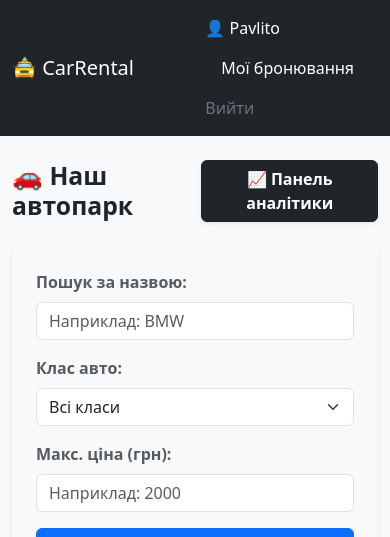
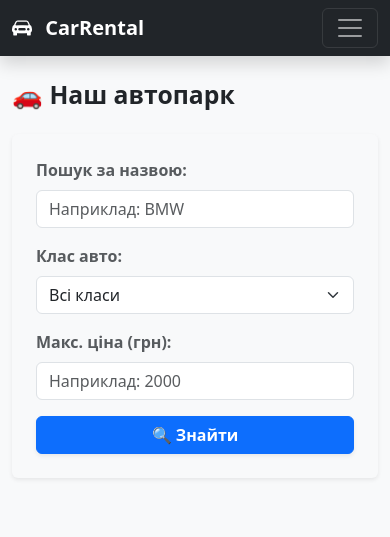
Before and after one commit to Pavlitoo/CarRental, a Django app: page / in a window 390 px wide. Shown: the top 537 px of the page. Run offline with Django 5.2, Linux system fonts and the light colour scheme; a user stored in the database is signed in; data comes from the database, SQL or seed files in the repository; both versions use the stored data as it was after the commit.

Commit message:
Fix navbar alignment and mobile responsiveness

```diff
--- a/cars/templates/cars/base.html
+++ b/cars/templates/cars/base.html
@@ -3,44 +3,99 @@
 <head>
     <meta charset="UTF-8">
     <meta name="viewport" content="width=device-width, initial-scale=1.0">
-    <title>CarRental</title>
-    <link href="https://cdn.jsdelivr.net/npm/bootstrap@5.3.0/dist/css/bootstrap.min.css" rel="stylesheet">
+    <title>CarRental - Курсова Павла Романовича</title>
+    <link href="https://cdn.jsdelivr.net/npm/bootstrap@5.3.2/dist/css/bootstrap.min.css" rel="stylesheet">
     <link rel="stylesheet" href="https://cdn.jsdelivr.net/npm/bootstrap-icons@1.11.3/font/bootstrap-icons.min.css">
+
+    <style>
+        /* Стилі наведення для шапки */
+        .navbar-dark .navbar-nav .nav-link {
+            color: rgba(255, 255, 255, 0.8) !important;
+            transition: all 0.2s ease-in-out;
+            border-radius: 5px;
+        }
+
+        .navbar-dark .navbar-nav .nav-link:hover {
+            color: #ffffff !important;
+            background-color: rgba(255, 255, 255, 0.1) !important;
+        }
+
+        .navbar-dark .navbar-nav .nav-link.active {
+            color: #ffffff !important;
+            background-color: rgba(255, 255, 255, 0.2) !important;
+            font-weight: bold;
+        }
+
+        /* Зручні відступи для мобільного меню */
+        @media (max-width: 991.98px) {
+            .navbar-nav {
+                padding-top: 10px;
+                padding-bottom: 10px;
+            }
+            .navbar-nav .nav-item {
+                margin-bottom: 5px;
+            }
+        }
+    </style>
 </head>
 <body class="bg-light">
 
-    <nav class="navbar navbar-expand-lg navbar-dark bg-dark mb-4">
+    <nav class="navbar navbar-expand-lg navbar-dark bg-dark shadow">
         <div class="container">
-            <a class="navbar-brand" href="{% url 'car_list' %}">🚖 CarRental</a>
-            <div class="navbar-nav ms-auto">
-                {% if user.is_authenticated %}
-                    <span class="nav-item nav-link text-white me-3">👤 {{ user.username }}</span>
+            <a class="navbar-brand fw-bold" href="{% url 'car_list' %}">
+                <i class="bi bi-car-front-fill me-2"></i> CarRental
+            </a>
 
-                    <a class="nav-link btn btn-outline-light btn-sm text-white px-3 me-2" href="{% url 'my_bookings' %}">
-                        Мої бронювання
-                    </a>
+            <button class="navbar-toggler" type="button" data-bs-toggle="collapse" data-bs-target="#navbarNav" aria-controls="navbarNav" aria-expanded="false" aria-label="Toggle navigation">
+                <span class="navbar-toggler-icon"></span>
+            </button>
 
-                    <form action="{% url 'logout' %}" method="post" class="d-inline">
-                        {% csrf_token %}
-                        <button type="submit" class="nav-link btn btn-link text-secondary" style="text-decoration: none;">Вийти</button>
-                    </form>
+            <div class="collapse navbar-collapse" id="navbarNav">
+                <ul class="navbar-nav ms-auto align-items-lg-center">
+                    <li class="nav-item">
+                        <a class="nav-link px-3" href="{% url 'car_list' %}">Пошук авто</a>
+                    </li>
 
-                {% else %}
-                    <a class="nav-item nav-link" href="{% url 'login' %}">Увійти</a>
-                    <a class="nav-item nav-link fw-bold text-warning" href="{% url 'signup' %}">Реєстрація</a>
-                {% endif %}
+                    {% if user.is_authenticated %}
+                        <li class="nav-item">
+                            <a class="nav-link px-3" href="{% url 'my_bookings' %}">Мої бронювання</a>
+                        </li>
+
+                        {% if user.is_staff %}
+                            <li class="nav-item">
+                                <a class="nav-link px-3 text-warning fw-bold" href="{% url 'dashboard' %}">
+                                    <i class="bi bi-bar-chart-fill me-1"></i> Аналітика
+                                </a>
+                            </li>
+                        {% endif %}
+
+                        <li class="nav-item ms-lg-3 mt-3 mt-lg-0">
+                            <form action="{% url 'logout' %}" method="post" class="d-inline w-100">
+                                {% csrf_token %}
+                                <button type="submit" class="btn btn-outline-light btn-sm w-100 text-start text-lg-center">
+                                    <i class="bi bi-box-arrow-right me-1"></i> Вихід ({{ user.username }})
+                                </button>
+                            </form>
+                        </li>
+                    {% else %}
+                        <li class="nav-item">
+                            <a class="nav-link px-3" href="{% url 'login' %}">Вхід</a>
+                        </li>
+                        <li class="nav-item ms-lg-2 mt-3 mt-lg-0">
+                            <a class="btn btn-primary btn-sm w-100" href="{% url 'signup' %}">Реєстрація</a>
+                        </li>
+                    {% endif %}
+                </ul>
             </div>
         </div>
     </nav>
 
-    <div class="container">
+    <div class="container mt-4">
         {% block content %}
         {% endblock %}
     </div>
 
-    <footer class="text-center text-muted py-4 mt-5">
-        &copy; 2026 CarRental System. Курсова робота.
-    </footer>
-
+    <script src="https://cdn.jsdelivr.net/npm/@popperjs/core@2.11.8/dist/umd/popper.min.js"></script>
+    <script src="https://cdn.jsdelivr.net/npm/bootstrap@5.3.2/dist/js/bootstrap.min.js"></script>
 </body>
 </html>
--- a/cars/templates/cars/car_list.html
+++ b/cars/templates/cars/car_list.html
@@ -3,15 +3,7 @@
 {% block content %}
 <div class="row mt-3 mb-4">
     <div class="col-12">
-        <div class="d-flex justify-content-between align-items-center mb-4">
-            <h2 class="fw-bold text-dark mb-0">🚗 Наш автопарк</h2>
-
-            {% if user.is_staff %}
-                <a href="{% url 'dashboard' %}" class="btn btn-dark fw-bold shadow-sm">
-                    📈 Панель аналітики
-                </a>
-            {% endif %}
-        </div>
+        <h2 class="fw-bold text-dark mb-4">🚗 Наш автопарк</h2>
 
         <div class="card shadow-sm border-0 bg-light mb-5">
             <div class="card-body p-4">
```
Also changed, not shown: db.sqlite3.
